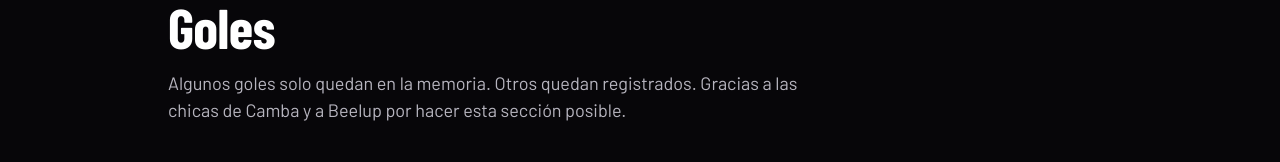
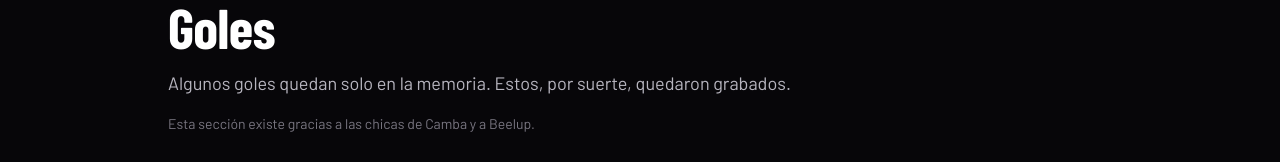
Before and after one commit to lminervino18/solares-web, a React (Vite) app: page /goles in a window 1280 px wide. Shown: the part 149-311 px from the top of the page. Built offline with nearby package versions, Linux system fonts and the light colour scheme; no server answers.

Commit message:
style(copy): rewrite the section intros and credit the goals contributors

```diff
--- a/src/pages/ChampionshipsPage/ChampionshipsPage.tsx
+++ b/src/pages/ChampionshipsPage/ChampionshipsPage.tsx
@@ -22,7 +22,7 @@ export function ChampionshipsPage() {
               Campeonatos
             </Heading>
             <Text size="lg" tone="secondary" className="mt-3">
-              Cada torneo dejó resultados, goles y momentos que forman parte de nuestra historia.
+              Cada torneo que jugamos, partido por partido.
             </Text>
           </header>
 
--- a/src/pages/GoalsPage/GoalsPage.tsx
+++ b/src/pages/GoalsPage/GoalsPage.tsx
@@ -22,8 +22,10 @@ export function GoalsPage() {
               Goles
             </Heading>
             <Text size="lg" tone="secondary" className="mt-3">
-              Algunos goles solo quedan en la memoria. Otros quedan registrados. Gracias a las
-              chicas de Camba y a Beelup por hacer esta sección posible.
+              Algunos goles quedan solo en la memoria. Estos, por suerte, quedaron grabados.
+            </Text>
+            <Text size="sm" tone="muted" className="mt-4">
+              Esta sección existe gracias a las chicas de Camba y a Beelup.
             </Text>
           </header>
 
--- a/src/pages/StatisticsPage/StatisticsPage.tsx
+++ b/src/pages/StatisticsPage/StatisticsPage.tsx
@@ -22,7 +22,7 @@ export function StatisticsPage() {
               Estadísticas
             </Heading>
             <Text size="lg" tone="secondary" className="mt-3">
-              Los números que cuentan la historia competitiva de Solares.
+              Goleadores, rachas, rivales y récords, desde el primer partido hasta hoy.
             </Text>
           </header>
 
```
